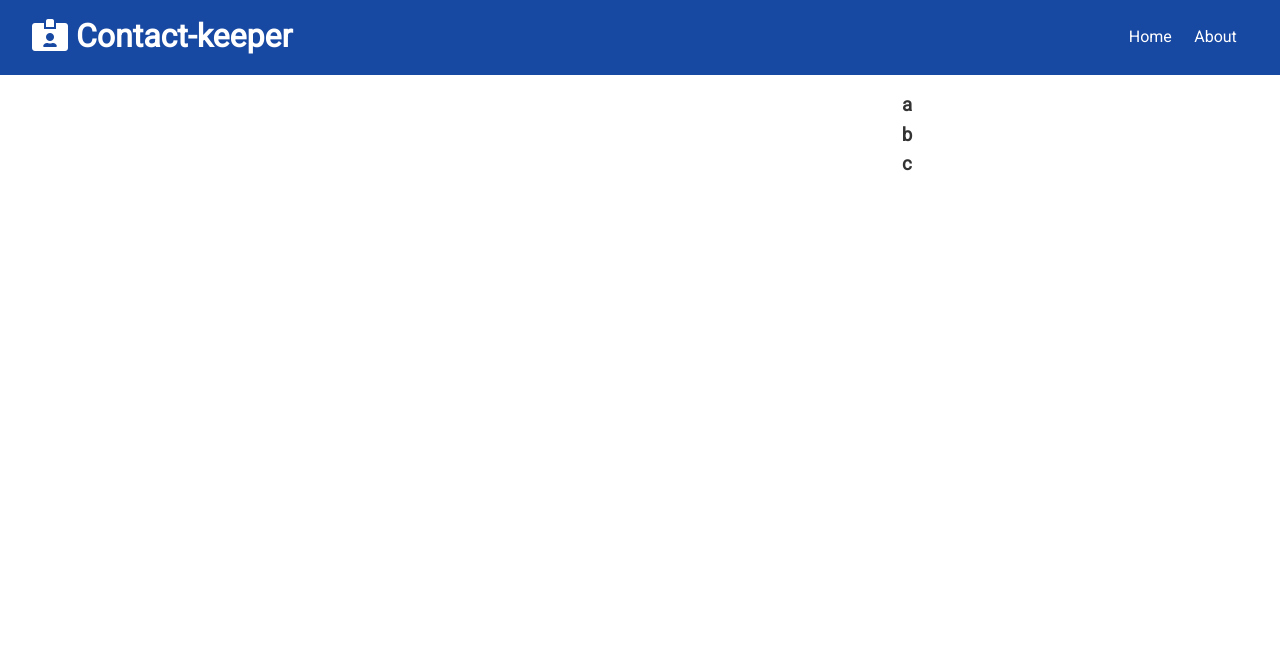
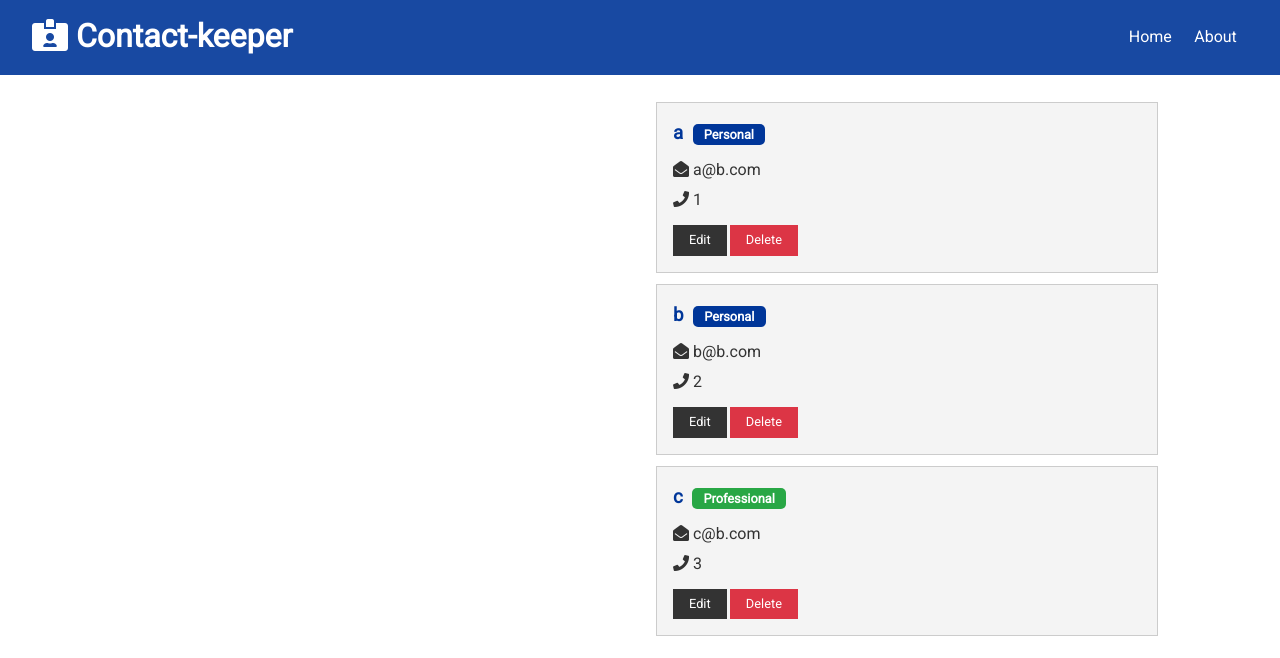
Before and after one commit to Tanmay000009/contacts, a React (Create React App) app in the folder client/: page / in a window 1280 px wide. Shown: the top 658 px of the page. Built offline with nearby package versions, Linux system fonts and the light colour scheme.

Commit message:
refactor: contacts

```diff
--- a/client/src/components/contacts/Contacts.js
+++ b/client/src/components/contacts/Contacts.js
@@ -1,19 +1,18 @@
 import React, { Fragment, useContext } from "react";
+import ContactItem from "./ContactItem";
 import ContactContext from "../../context/contact/contactContext";
 
-const ContactItem = () => {
+const Contacts = () => {
   const contactContext = useContext(ContactContext);
 
   const { contacts } = contactContext;
   return <div>
       <Fragment>
           { contacts.map(contact => (
-              <h3>
-                  {contact.name}
-              </h3>
+              <ContactItem key={contact.id} contact={contact} />
           ))}
       </Fragment>
   </div>;
 };
 
-export default ContactItem;
+export default Contacts;
```
Also changed, not shown: 1 other file (tests, documents, lock files or other folders).
